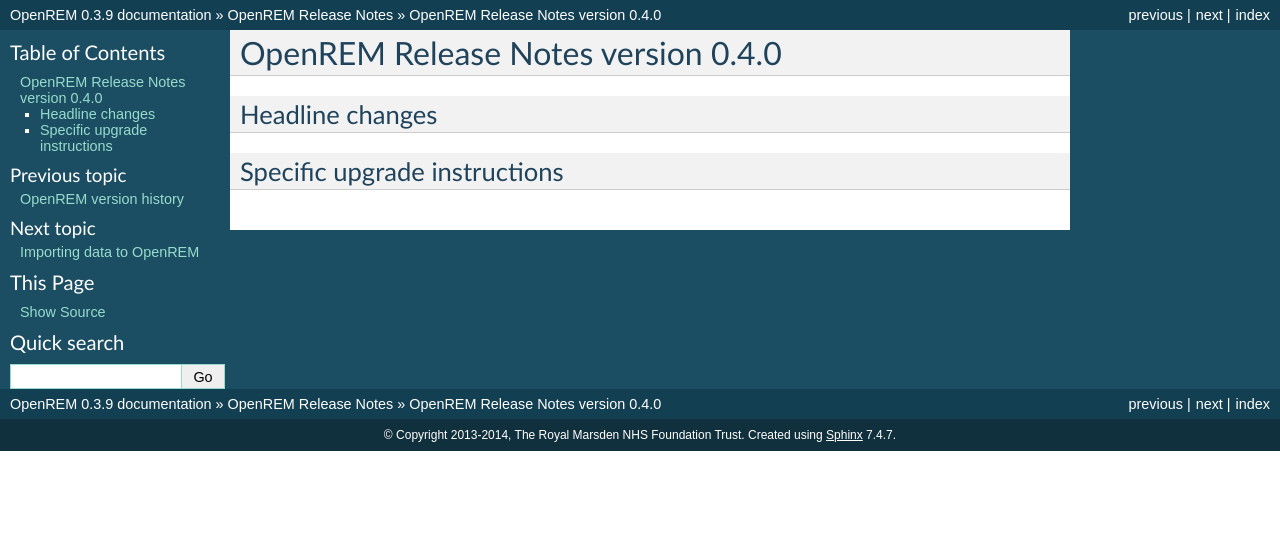
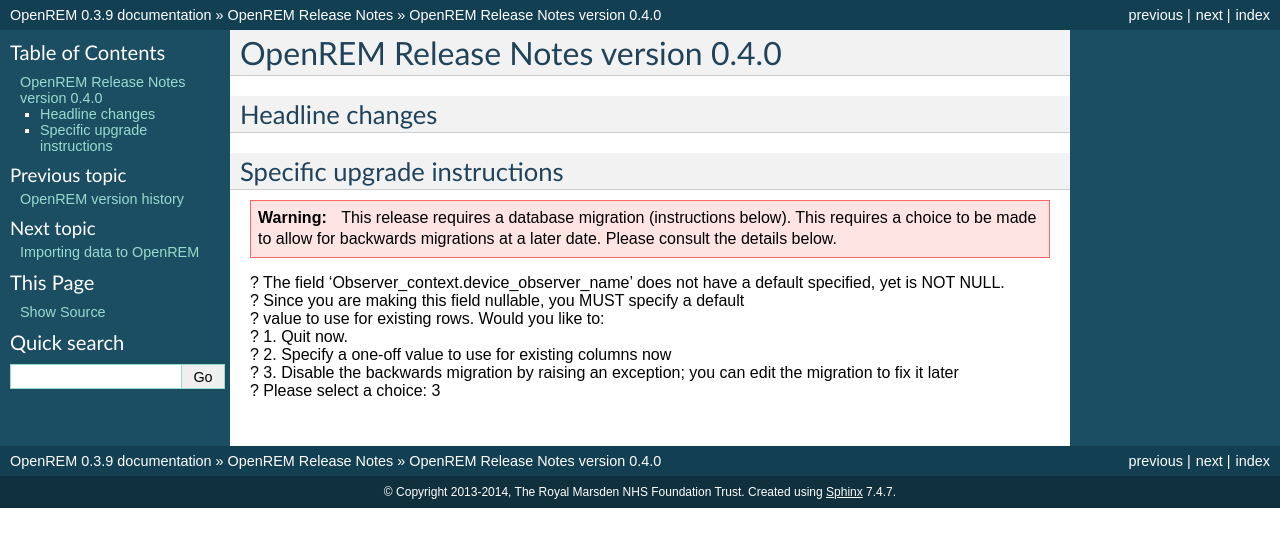
Before and after one commit to ckswilliams/modOpenREM, a Sphinx documentation site: the page built from docs/release-0.4.0.rst, in a window 1280 px wide. Shown: the top 547 px of the page. Built offline with Sphinx 7.4.7, drawn with Linux system fonts in a browser that asks for light colours.

Commit message:
Adding note to the release docs referring to the schemamigration required for this release. Refs #64.

```diff
--- a/docs/release-0.4.0.rst
+++ b/docs/release-0.4.0.rst
@@ -7,3 +7,17 @@
 
 Specific upgrade instructions
 =============================
+
+..      Warning::
+
+        This release requires a database migration (instructions below). This requires a choice to be made
+        to allow for backwards migrations at a later date. Please consult the details below.
+
+
+| ? The field 'Observer_context.device_observer_name' does not have a default specified, yet is NOT NULL.
+| ? Since you are making this field nullable, you MUST specify a default
+| ? value to use for existing rows. Would you like to:
+| ?  1. Quit now.
+| ?  2. Specify a one-off value to use for existing columns now
+| ?  3. Disable the backwards migration by raising an exception; you can edit the migration to fix it later
+| ? Please select a choice: 3
```
